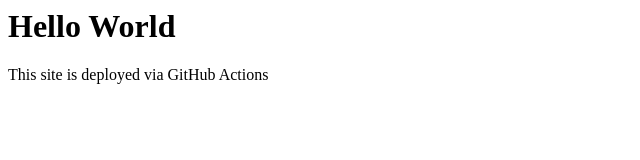
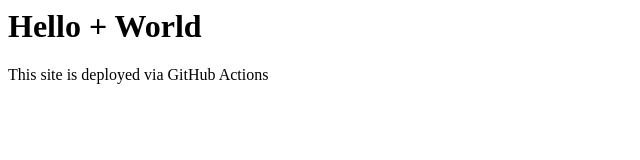
Before and after one commit to vsamaru/srg, a plain HTML site: page index.html in a window 1280 px wide. Shown: the whole page, without its empty margins (0-640 px from the left). Drawn offline with Linux system fonts and the light colour scheme.

Commit message:
Update index.html

```diff
--- a/index.html
+++ b/index.html
@@ -3,7 +3,7 @@
     <title>Hello + world</title>
   </head>
   <body>
-    <h1>Hello World</h1>
+    <h1>Hello + World</h1>
     <p>This site is deployed via GitHub Actions</p>
   </body>
 </html>
```
